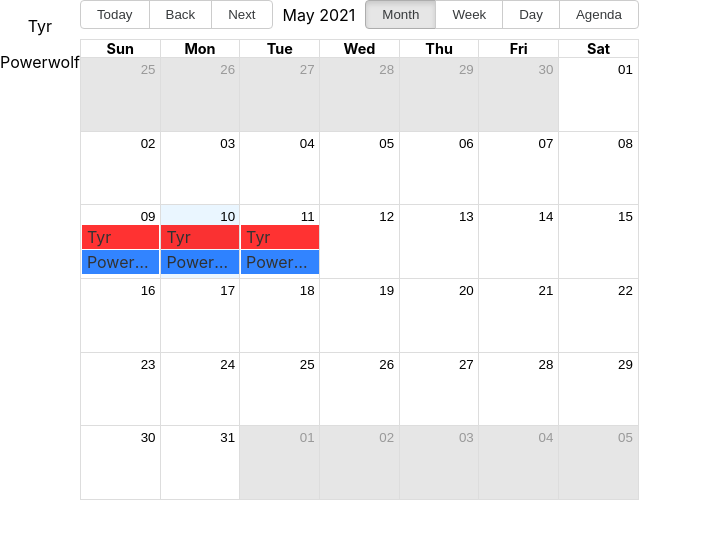
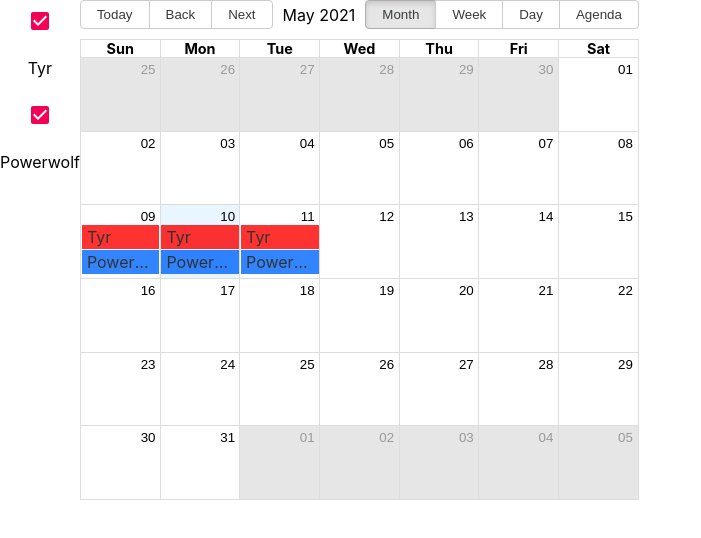
Before and after one commit to SheaMeyers/performer-calendar-app, a React (Create React App) app: page / in a window 1280 px wide. Shown: the top 538 px of the page, without its empty margins (0-701 px from the left). Built offline with nearby package versions, Linux system fonts and the light colour scheme.

Commit message:
Add checkboxes for bands

```diff
--- a/package.json
+++ b/package.json
@@ -4,6 +4,7 @@
   "private": true,
   "proxy": "http://localhost:8000",
   "dependencies": {
+    "@material-ui/core": "^4.11.4",
     "@testing-library/jest-dom": "^5.11.4",
     "@testing-library/react": "^11.1.0",
     "@testing-library/user-event": "^12.1.10",
--- /dev/null
+++ b/src/Band.tsx
@@ -0,0 +1,30 @@
+import React, { useState } from 'react';
+import Checkbox from '@material-ui/core/Checkbox';
+
+
+interface BandProps {
+    name: string;
+}
+
+const Band = (props: BandProps) => {
+    const [checked, setChecked] = React.useState(true);
+
+    const handleChange = (event: React.ChangeEvent<HTMLInputElement>) => {
+        setChecked(event.target.checked);
+    };
+
+
+    return (
+        <div>
+            <Checkbox
+                checked={checked}
+                onChange={handleChange}
+                inputProps={{ 'aria-label': 'secondary checkbox' }}
+            />
+            <p>{props.name}</p>
+        </div>
+    )
+
+}
+
+export default Band;
--- a/src/BandsList.tsx
+++ b/src/BandsList.tsx
@@ -1,4 +1,5 @@
 import React, { useState } from 'react';
+import Band from './Band';
 import myBandsList from './exampleBands';
 
 
@@ -9,7 +10,7 @@
         <div className="Bands-List">
             {myBandsList.map(band => {
                 return (
-                    <p>{band}</p>
+                    <Band name={band} />
                 )
             })}
         </div>
```
Also changed, not shown: 2 other files (tests, documents, lock files or other folders).
